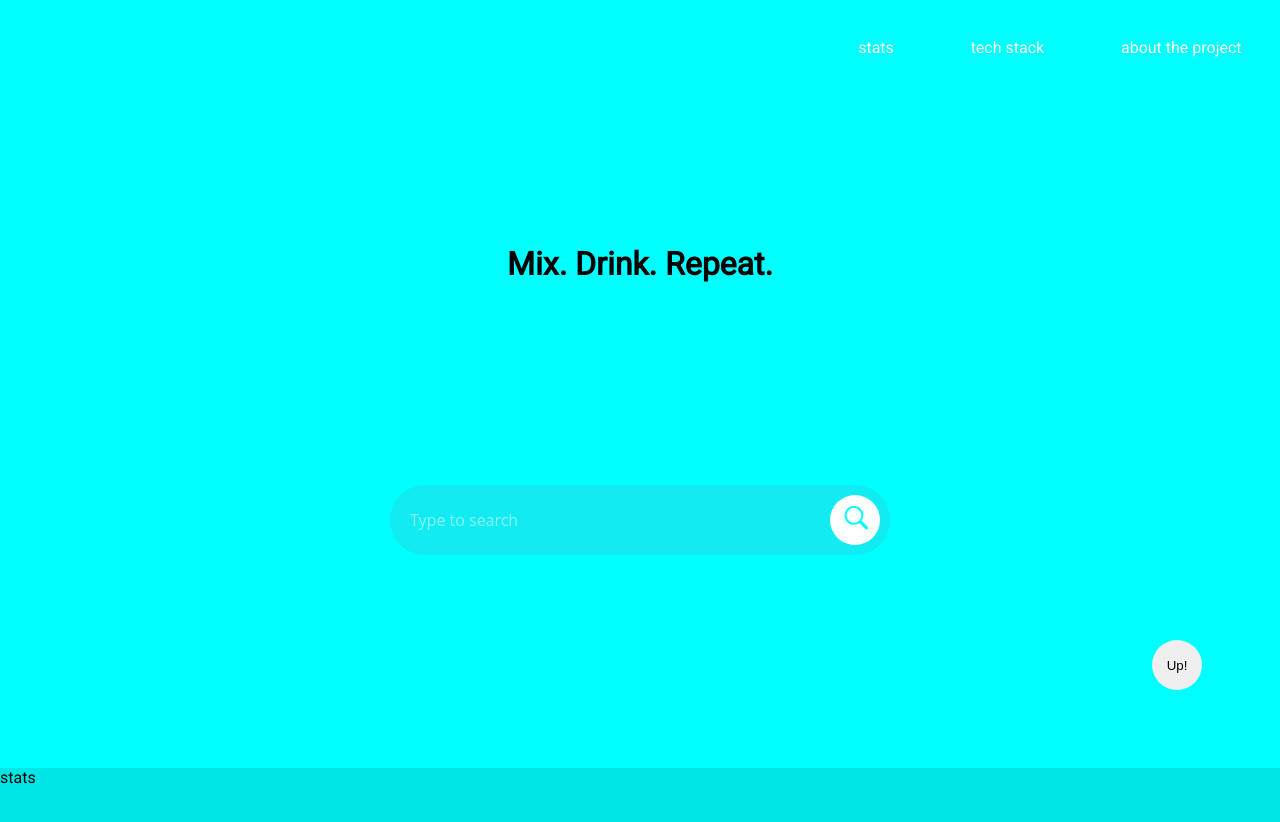
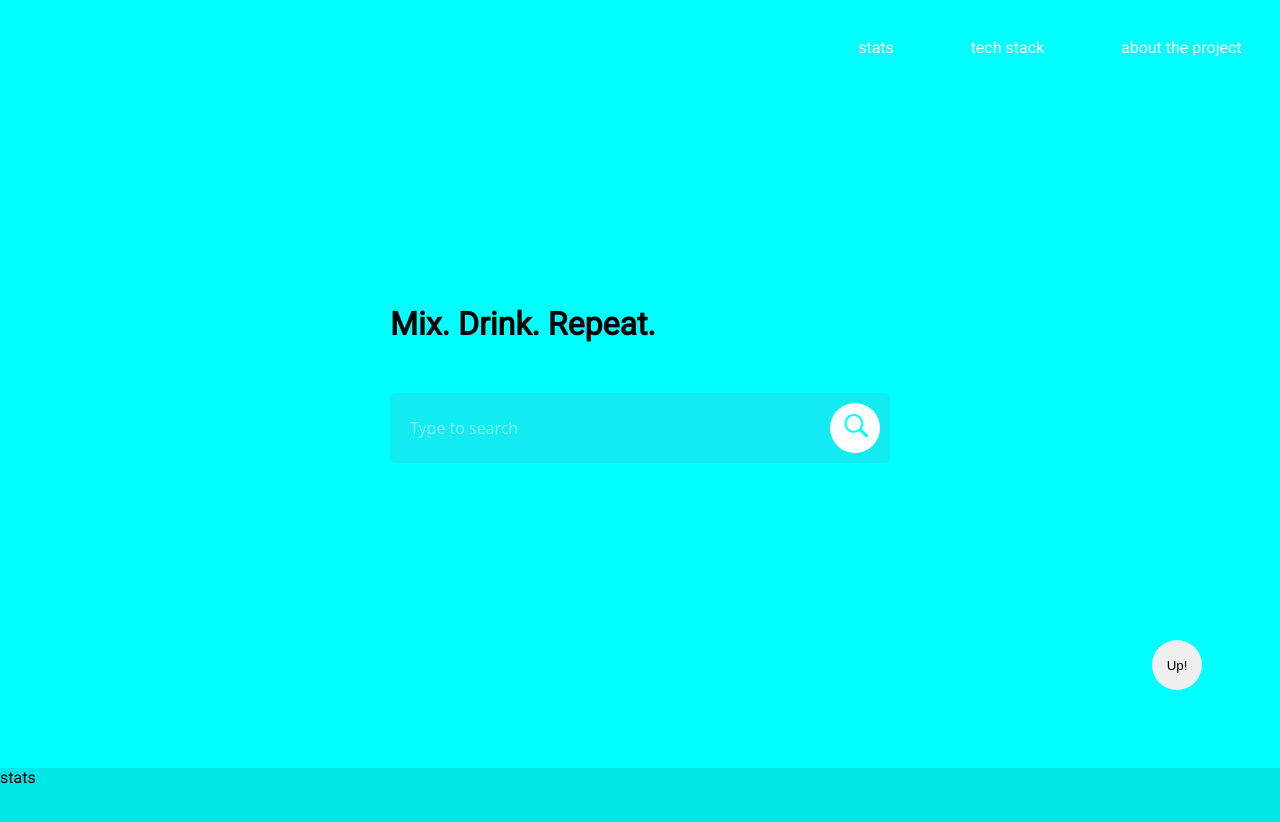
Before and after one commit to Uvacoder/www-drinkgenerator, a React (Create React App) app: page / in a window 1280 px wide. Shown: the top 822 px of the page. Built offline with nearby package versions, Linux system fonts and the light colour scheme.

Commit message:
alignment, grid and flex stuff

```diff
--- a/src/components/landing/Landing.css
+++ b/src/components/landing/Landing.css
@@ -1,17 +1,20 @@
 .container {
   display: grid;
-  grid-template-columns: repeat(1);
-  grid-auto-rows: (768px, auto);
+  grid-auto-rows: 768px 768px 384px 384px;
 }
 #section1 {
   grid-row: 1;
-  align-content: stretch;
 
-  min-height: 768px;
   background-repeat: no-repeat;
   background-color: aqua;
   background-size: cover;
+  display: flex;
+  justify-content: center;
+  align-items: center;
   /* background-image: url("../../pics/pic17.jpg"); */
+}
+.innerContainer {
+  align-items: center;
 }
 #section1 ::placeholder {
   color: rgba(255, 255, 255, 0.5);
@@ -19,33 +22,25 @@
 
 #section2 {
   grid-row: 2;
-  height: 768px;
   background-repeat: no-repeat;
   background-color: #00e5e5;
 }
 
 #section3 {
   grid-row: 3;
-  grid-auto-rows: minmax(384px, auto);
-  height: 384px;
   background-repeat: no-repeat;
   background-color: #00cece;
 }
 
 #section4 {
   grid-row: 4;
-  grid-auto-rows: minmax(384px, auto);
-  height: 384px;
   background-repeat: no-repeat;
-  background-color: #00B9B9;
+  background-color: #00b9b9;
 }
 
 #heroTitle {
-  position: absolute;
+  margin-bottom: 10%;
   transition: all 0.6s cubic-bezier(0, 0.105, 0.035, 1.57);
-  transform: translate(-50%, -50%);
-  top: 33%;
-  left: 50%;
 }
 .up-icon {
   position: fixed;
@@ -65,7 +60,4 @@
   height: 50%;
 }
 @media screen and (max-width: 560px) {
-  #heroTitle {
-    top: 45%;
-  }
 }
--- a/src/components/landing/Landing.tsx
+++ b/src/components/landing/Landing.tsx
@@ -9,8 +9,10 @@ export class Landing extends Component {
       <div className="container">
         <Nav />
         <div id='section1'>
-          <h1 id="heroTitle">Mix. Drink. Repeat.</h1>
-          <Searchbox />
+          <div className="innerContainer">
+            <h1 id="heroTitle">Mix. Drink. Repeat.</h1>
+            <Searchbox />
+          </div>
         </div>
         <div id='section2'>
           stats
--- a/src/components/searchbox/Searchbox.css
+++ b/src/components/searchbox/Searchbox.css
@@ -1,10 +1,10 @@
 .search-wrapper {
-  position: absolute;
+  /* position: absolute;
   -webkit-transform: translate(-50%, -50%);
   -moz-transform: translate(-50%, -50%);
   transform: translate(-50%, -50%);
   top: 65%;
-  left: 50%;
+  left: 50%; */
 }
 
 .search-wrapper .input-holder {
@@ -19,7 +19,7 @@
   transition: all 0.3s ease-in-out;
 }
 .search-wrapper.active .input-holder {
-  border-radius: 50px;
+  /* border-radius: 50px; */
   width: 500px;
   background: rgba(34, 215, 228, 0.5);
   -webkit-transition: all 0.5s cubic-bezier(0, 0.105, 0.035, 1.57);
```
